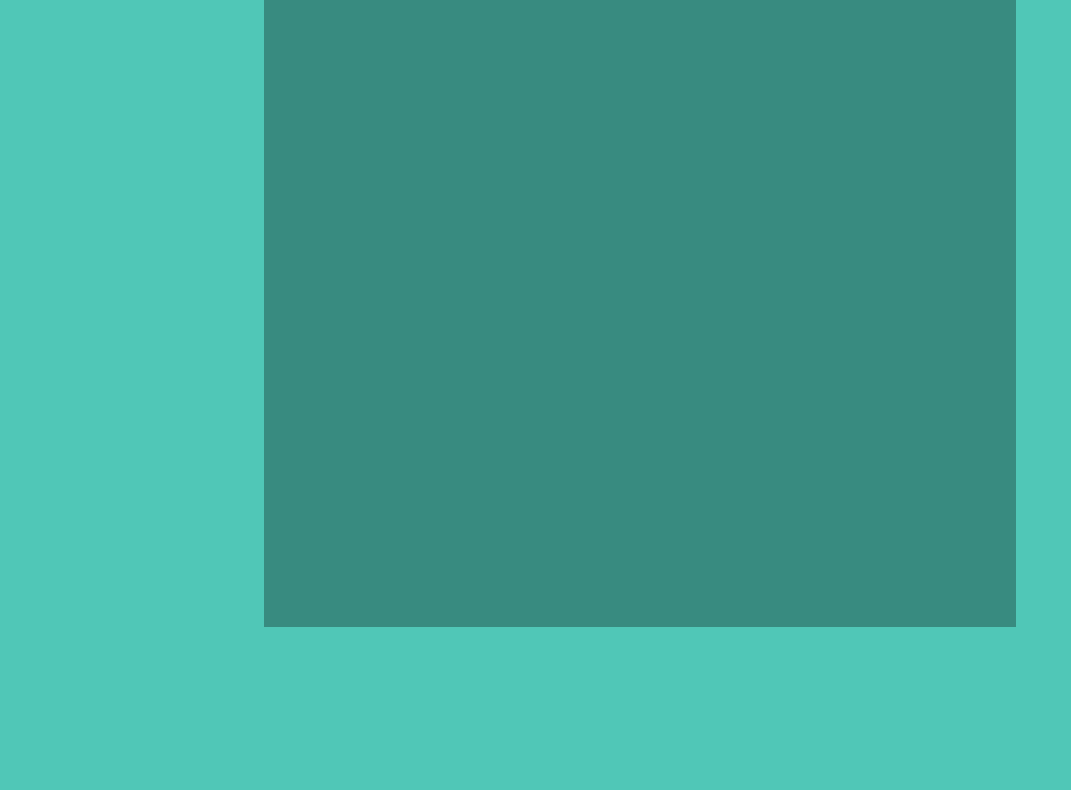
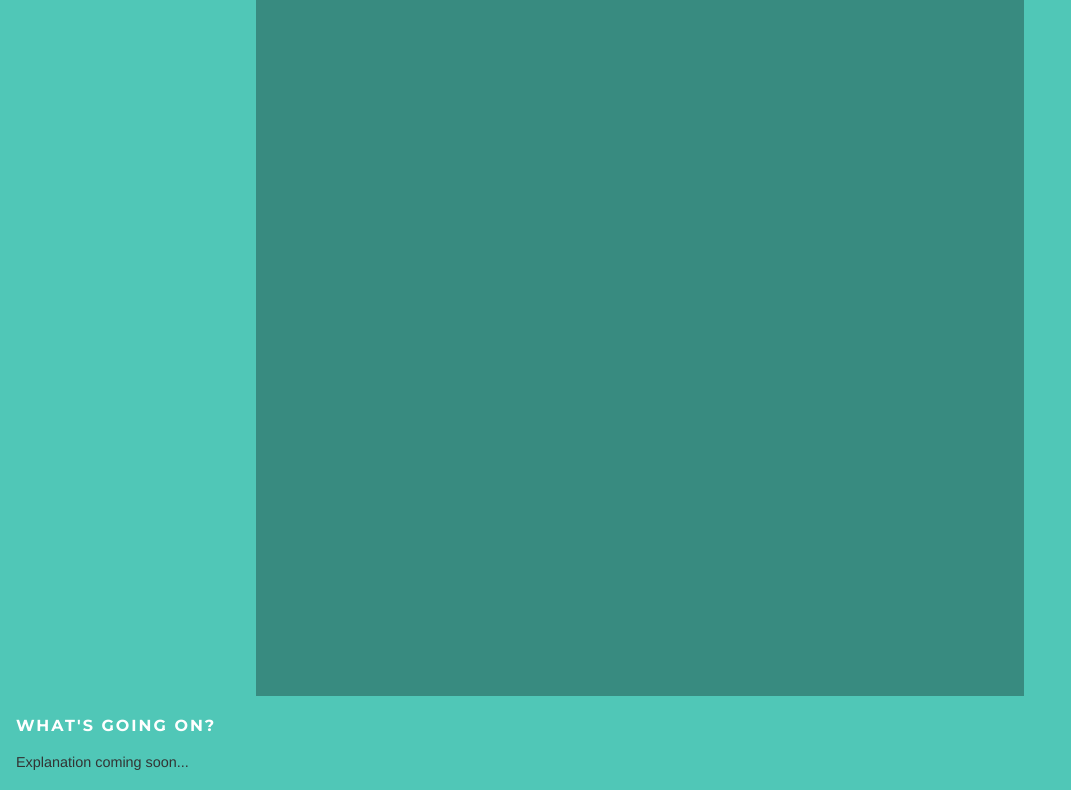
Before and after one commit to aaronpanch/freccia, a plain HTML site: page index.html in a window 1280 px wide. Shown: the part 224-1014 px from the top of the page, without its empty margins (0-1071 px from the left). Before the commit the page ends 901 px from the top, so only its background shows below. Drawn offline with Linux system fonts and the light colour scheme; a web font is replaced by a local one.

Commit message:
Add content to demo page, improve content organization

```diff
--- a/demo.css
+++ b/demo.css
@@ -1,29 +1,38 @@
 body {
   background: rgb(80,199,183);
-  color: #fff;
-  font-family: Helvetica, sans-serif;
-  margin: 0;
+  color: #333;
+  font-family: 'Droid Sans', Helvetica, sans-serif;
+  margin: 1rem;
 }
 
-.blurb {
-  font-weight: 300;
-  padding: 0 1rem;
+h1, h2, h3 {
+  color: #fff;
+  font-family: Montserrat, Helvetica, sans-serif;
+  font-weight: 700;
+  font-kerning: normal;
+  letter-spacing: 2px;
+  text-transform: uppercase;
 }
 
-.blurb__title {
-  font-family: Montserrat, Helvetica, sans-serif;
-  font-weight: normal;
-  font-kerning: normal;
+h1 {
   letter-spacing: 6px;
-  text-transform: uppercase;
+}
+
+h2 {
+  font-size: 1rem;
+}
+
+p {
+  font-size: 0.9rem;
+  line-height: 1.7;
 }
 
 .touch-demo {
   background: rgba(0,0,0,0.3);
-  height: 94vmin;
-  margin: 50px auto;
+  height: calc(100vmin - 2rem);
+  margin: 20px auto;
   position: relative;
-  width: 94vmin;
+  width: calc(100vmin - 2rem);
 }
 
 .touch-demo__layer {
--- a/index.html
+++ b/index.html
@@ -3,18 +3,23 @@
   <head>
     <title>freccia</title>
     <meta name="viewport" content="width=device-width, initial-scale=1">
-    <link href='http://fonts.googleapis.com/css?family=Montserrat' rel='stylesheet' type='text/css'>
+    <link href='http://fonts.googleapis.com/css?family=Montserrat:700|Droid+Sans' rel='stylesheet' type='text/css'>
     <link href="demo.css" rel="stylesheet" type="text/css">
   </head>
   <body>
-    <section class="blurb">
-      <h1 class="blurb__title">freccia</h1>
+    <section>
+      <h1>freccia</h1>
+      <p>A simple library for tracking touch events and giving you more info about them.</p>
+      <p>Try it out! Move your finger around on the shaded region below:</p>
+
+      <div class="touch-demo">
+        <svg version="1.1" xmlns="http://www.w3.org/2000/svg" class="touch-demo__layer" id="drawing-layer"></svg>
+        <div class="js-touch-demo touch-demo__layer"></div>
+      </div>
+
+      <h2>What's going on?</h2>
+      <p>Explanation coming soon...</p>
     </section>
-
-    <div class="touch-demo">
-      <svg version="1.1" xmlns="http://www.w3.org/2000/svg" class="touch-demo__layer" id="drawing-layer"></svg>
-      <div class="js-touch-demo touch-demo__layer"></div>
-    </div>
 
     <script src="vendor/snap.svg.js"></script>
     <script src="freccia/touch_point.js"></script>
```
